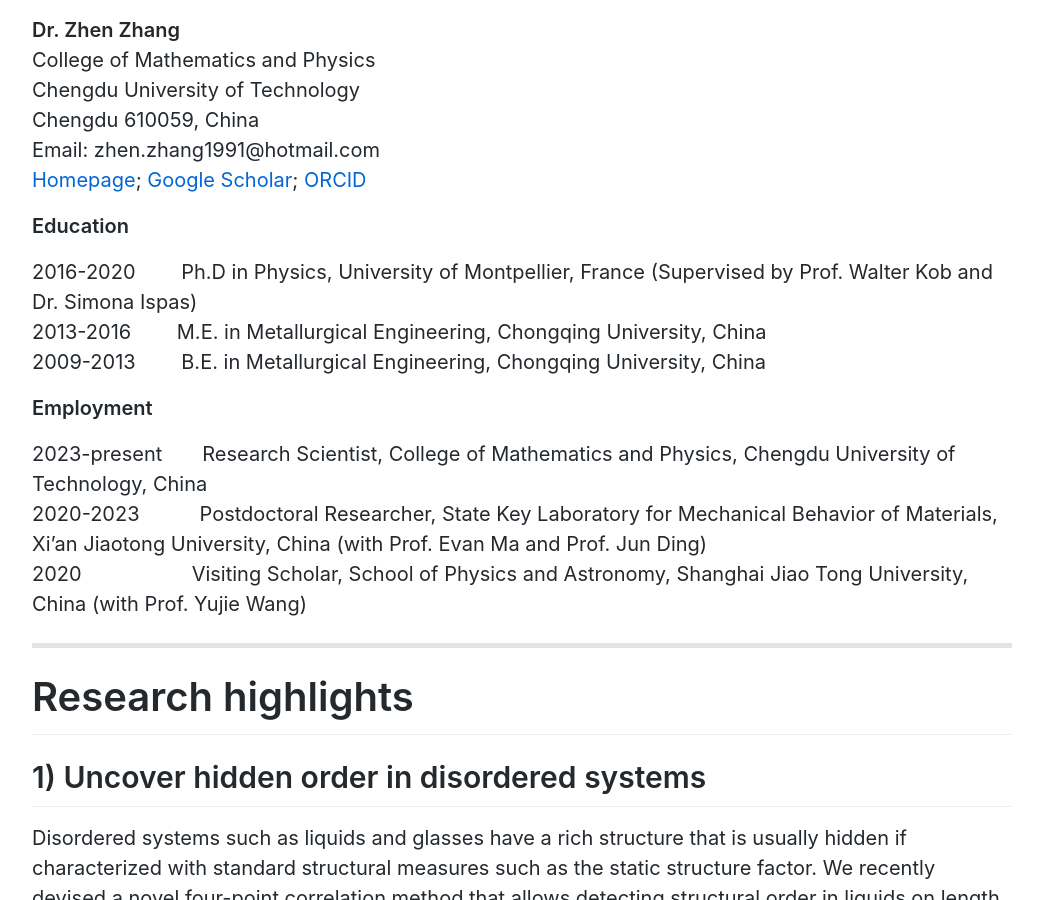
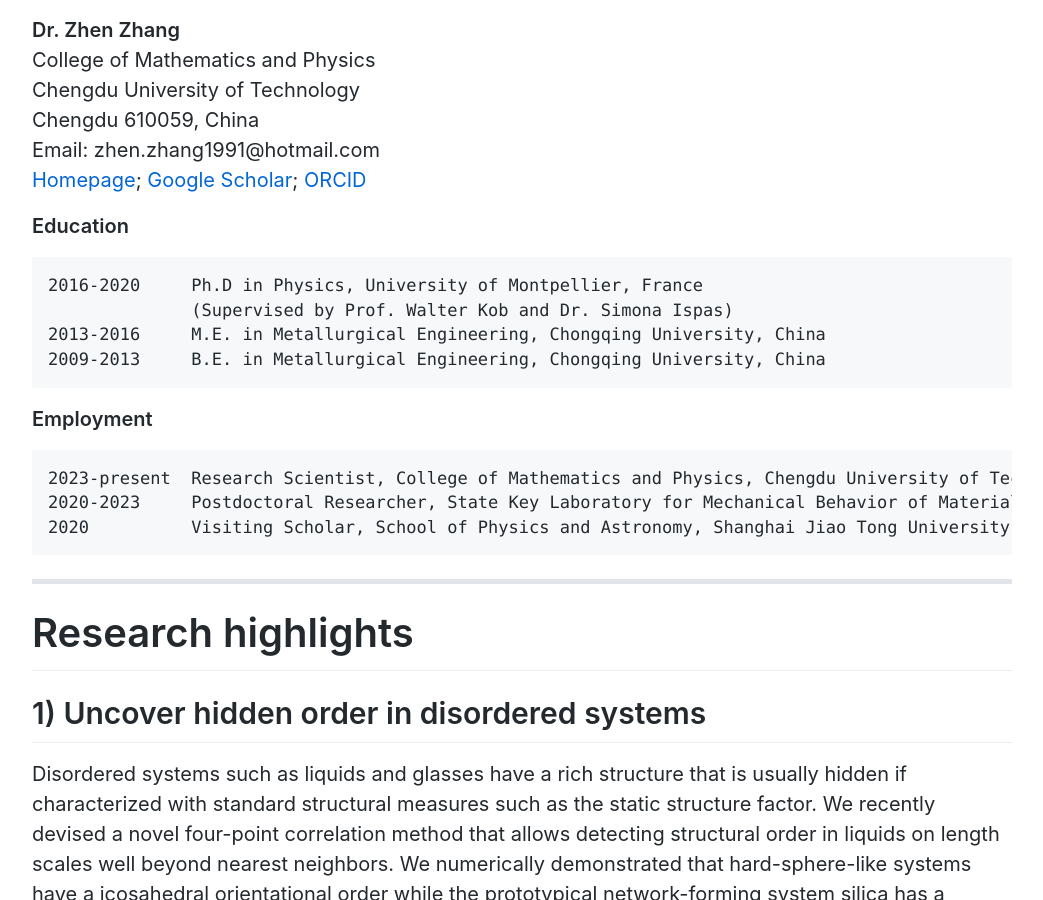
Before and after one commit to zhenzhang1991/zhenzhang1991.github.io, a Jekyll site: the page built from index.md, in a window 1280 px wide and 900 px high, scrolled down 424 px. Shown: the whole window, without its empty margins (118-1161 px from the left). Built offline with Jekyll 4.4.1, drawn with Linux system fonts in a browser that asks for light colours; Markdown is read by kramdown in place of the engine named in the settings; comment, search, counter and statistics services are not loaded.

Commit message:
Update index.md

```diff
--- a/index.md
+++ b/index.md
@@ -18,18 +18,19 @@ Email: zhen.zhang1991@hotmail.com<br>
 [ORCID](https://orcid.org/0000-0003-2128-6215)
 
 **Education**
-
-2016-2020     Ph.D in Physics, University of Montpellier, France (Supervised by Prof. Walter Kob and Dr. Simona Ispas) <br>
-2013-2016     M.E. in Metallurgical Engineering, Chongqing University, China <br>
+<pre>
+2016-2020     Ph.D in Physics, University of Montpellier, France
+              (Supervised by Prof. Walter Kob and Dr. Simona Ispas)
+2013-2016     M.E. in Metallurgical Engineering, Chongqing University, China
 2009-2013     B.E. in Metallurgical Engineering, Chongqing University, China
-
+</pre>
 
 **Employment**
-
-2023-present  Research Scientist, College of Mathematics and Physics, Chengdu University of Technology, China <br>
-2020-2023   Postdoctoral Researcher, State Key Laboratory for Mechanical Behavior of Materials, Xi’an Jiaotong University, China (with Prof. Evan Ma and Prof. Jun Ding) <br>
-2020      Visiting Scholar, School of Physics and Astronomy, Shanghai Jiao Tong University, China (with Prof. Yujie Wang)
-
+<pre>
+2023-present  Research Scientist, College of Mathematics and Physics, Chengdu University of Technology, China
+2020-2023     Postdoctoral Researcher, State Key Laboratory for Mechanical Behavior of Materials, Xi’an Jiaotong University, China (with Prof. Evan Ma and Prof. Jun Ding)
+2020          Visiting Scholar, School of Physics and Astronomy, Shanghai Jiao Tong University, China (with Prof. Yujie Wang)
+</pre>
 * * *
 
 # Research highlights
```
